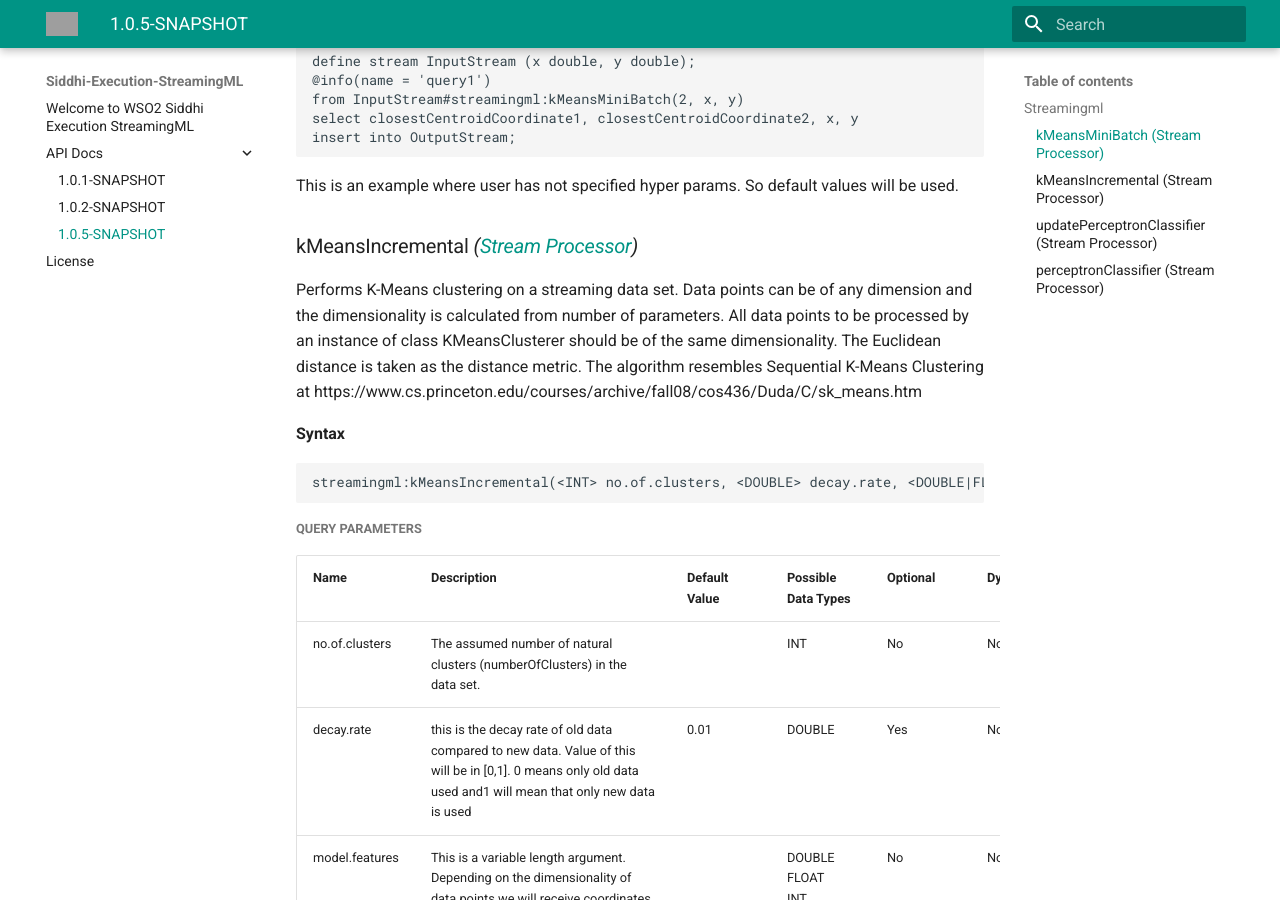
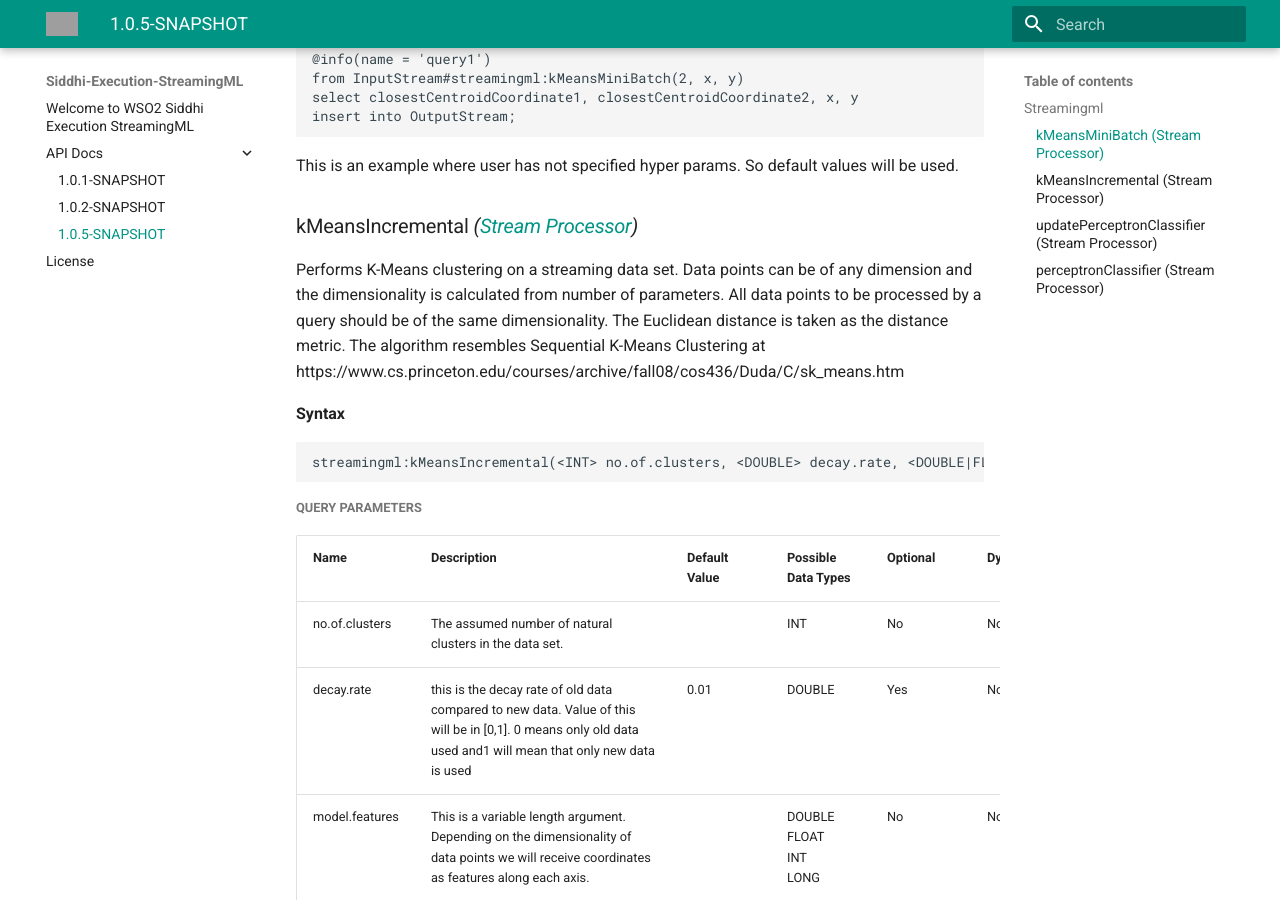
Before and after one commit to siddhi-io/siddhi-execution-streamingml, an MkDocs documentation site: the page built from docs/api/1.0.5-SNAPSHOT.md, in a window 1280 px wide and 900 px high, scrolled down 1798 px. Built offline with MkDocs 1.6.1 and Material for MkDocs 9.7.7, drawn with Linux system fonts in a browser that asks for light colours; old or Windows-style settings are respelled for this version of MkDocs; some of the changed text lies outside the part shown; grey boxes are pictures that could not be loaded.

Commit message:
documetation comment changed

````diff
--- a/docs/api/1.0.5-SNAPSHOT.md
+++ b/docs/api/1.0.5-SNAPSHOT.md
@@ -23,7 +23,7 @@ streamingml:kMeansMiniBatch(<INT> no.of.clusters, <DOUBLE> decay.rate, <INT> max
     </tr>
     <tr>
         <td style="vertical-align: top">no.of.clusters</td>
-        <td style="vertical-align: top; word-wrap: break-word">The assumed number of natural clusters (numberOfClusters) in the data set.</td>
+        <td style="vertical-align: top; word-wrap: break-word">The assumed number of natural clusters in the data set.</td>
         <td style="vertical-align: top"></td>
         <td style="vertical-align: top">INT</td>
         <td style="vertical-align: top">No</td>
@@ -104,7 +104,7 @@ insert into OutputStream;
 
 ### kMeansIncremental *(<a target="_blank" href="https://wso2.github.io/siddhi/documentation/siddhi-4.0/#stream-processors">Stream Processor</a>)*
 
-<p style="word-wrap: break-word">Performs K-Means clustering on a streaming data set. Data points can be of any dimension and the dimensionality is calculated from number of parameters. All data points to be processed by an instance of class KMeansClusterer should be of the same dimensionality. The Euclidean distance is taken as the distance metric. The algorithm resembles Sequential K-Means Clustering at https://www.cs.princeton.edu/courses/archive/fall08/cos436/Duda/C/sk_means.htm </p>
+<p style="word-wrap: break-word">Performs K-Means clustering on a streaming data set. Data points can be of any dimension and the dimensionality is calculated from number of parameters. All data points to be processed by a query should be of the same dimensionality. The Euclidean distance is taken as the distance metric. The algorithm resembles Sequential K-Means Clustering at https://www.cs.princeton.edu/courses/archive/fall08/cos436/Duda/C/sk_means.htm </p>
 
 <span id="syntax" class="md-typeset" style="display: block; font-weight: bold;">Syntax</span>
 ```
@@ -123,7 +123,7 @@ streamingml:kMeansIncremental(<INT> no.of.clusters, <DOUBLE> decay.rate, <DOUBLE
     </tr>
     <tr>
         <td style="vertical-align: top">no.of.clusters</td>
-        <td style="vertical-align: top; word-wrap: break-word">The assumed number of natural clusters (numberOfClusters) in the data set.</td>
+        <td style="vertical-align: top; word-wrap: break-word">The assumed number of natural clusters in the data set.</td>
         <td style="vertical-align: top"></td>
         <td style="vertical-align: top">INT</td>
         <td style="vertical-align: top">No</td>
````
Also changed, not shown: README.md (+1 -1 lines), docs/index.md (+1 -1 lines), 2 other files.
